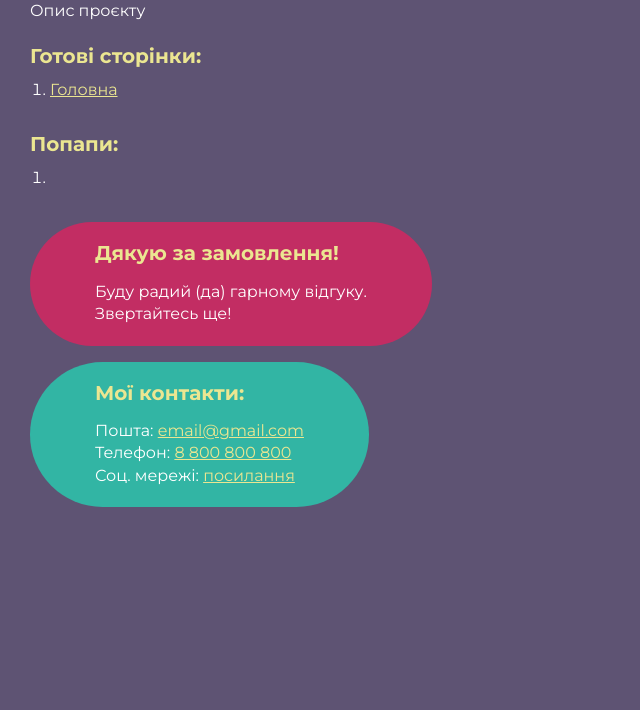
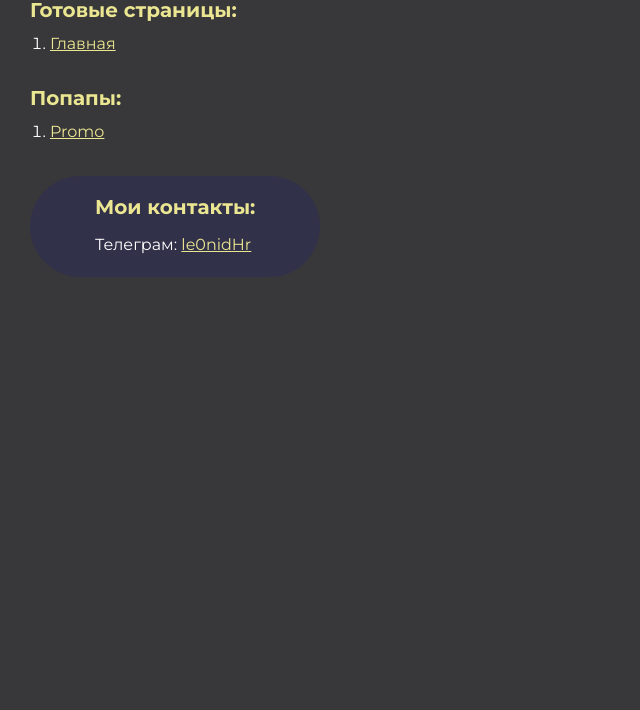
Before and after one commit to LeonidHr/banjaxed, a plain HTML site: page index.html in a window 1280 px wide. Shown: the part 90-800 px from the top of the page, without its empty margins (0-640 px from the left). Drawn offline with Linux system fonts and the light colour scheme.

Commit message:
add favicon, change index.html

```diff
--- a/index.html
+++ b/index.html
@@ -4,33 +4,23 @@
 <head>
 	<meta charset="UTF-8">
 	<meta name="viewport" content="width=device-width, initial-scale=1.0">
-	<title>Верстка «banjacsed»</title>
+	<title>Вёрстка «banjacsed»</title>
 </head>
 
 <body>
 	<div class="rootpage">
-		<h1>Верстка «banjacsed»</h1>
-		<div class="rootpage__info">
-			Опис проєкту
-		</div>
-		<h2>Готові сторінки:</h2>
+		<h1>Вёрстка «banjacsed»</h1>
+		<h2>Готовые страницы:</h2>
 		<ol class="rootpage__list">
-			<li><a target="_blank" href="home.html">Головна</a></li>
+			<li><a target="_blank" href="home.html">Главная</a></li>
 		</ol>
-		<h2>Попапи:</h2>
+		<h2>Попапы:</h2>
 		<ol class="rootpage__list">
-			<li><a target="_blank" href="home.html#"></a></li>
+			<li><a target="_blank" href="home.html#popup">Promo</a></li>
 		</ol>
-		<div class="rootpage__tnx">
-			<h2>Дякую за замовлення!</h2>
-			<p>Буду радий (да) гарному відгуку.</p>
-			<p>Звертайтесь ще!</p>
-		</div>
 		<div class="rootpage__contacts">
-			<h2>Мої контакти:</h2>
-			<p>Пошта: <a href="mailto:email@gmail.com">email@gmail.com</a></p>
-			<p>Телефон: <a href="tel:8800800800">8 800 800 800</a></p>
-			<p>Соц. мережі: <a href="">посилання</a></p>
+			<h2>Мои контакты:</h2>
+			<p>Телеграм: <a href="https://t.me/le0nidHr">le0nidHr</a></p>
 		</div>
 	</div>
 </body>
@@ -55,7 +45,7 @@
 		min-width: 320px;
 		width: 100%;
 		color: #fff;
-		background-color: #5e5373;
+		background-color: #38373a;
 	}
 
 	body {
@@ -162,7 +152,7 @@
 	}
 
 	.rootpage__contacts {
-		background: #32b5a4;
+		background: #32314a;
 
 	}
 
@@ -171,7 +161,7 @@
 	}
 
 	.rootpage__tnx {
-		background: #c22d63;
+		background: #3c7461;
 		margin: 0px 0px 1rem 0px;
 	}
 </style>
```
Also changed, not shown: home.html (+4 -4 lines), favicon.ico (added).
